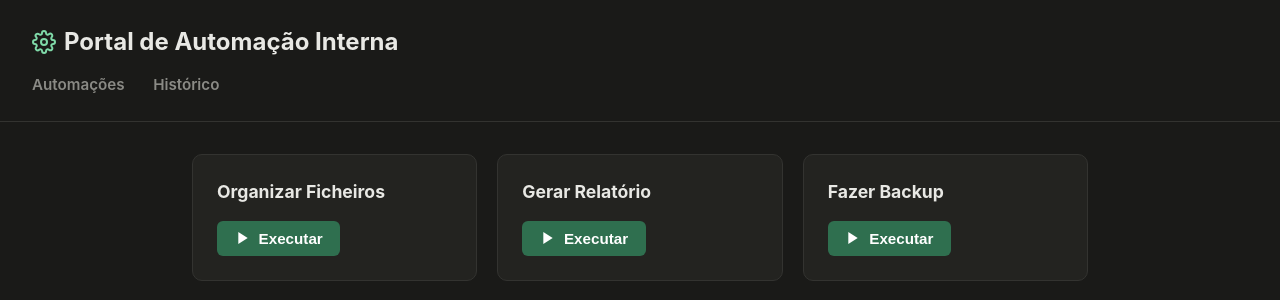
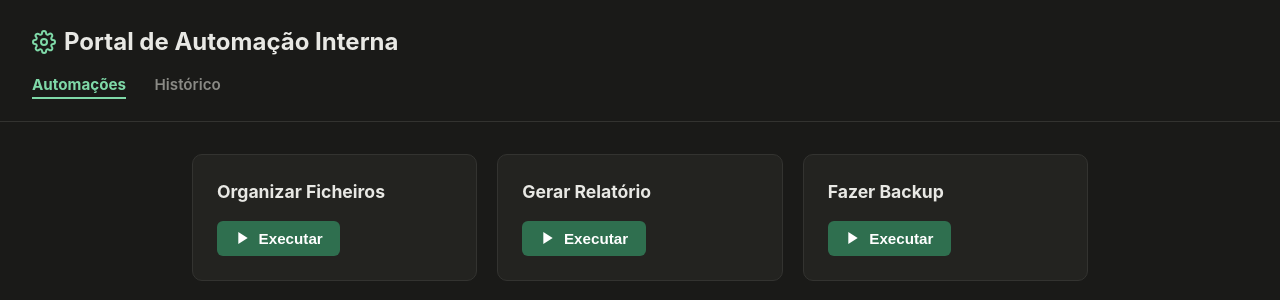
Before and after one commit to elisamanuel-on/portal-automacao-interna, a FastAPI app: page / in a window 1280 px wide. Shown: the top 300 px of the page. Run offline with FastAPI, Linux system fonts and the light colour scheme.

Commit message:
Destaca a pagina atual no menu de navegacao

```diff
--- a/static/style.css
+++ b/static/style.css
@@ -160,3 +160,11 @@ tr:last-child td {
     color: var(--text-muted);
     line-height: 1.5;
 }
+
+
+nav a.active {
+    color: var(--accent);
+    font-weight: 700;
+    border-bottom: 2px solid var(--accent);
+    padding-bottom: 0.2rem;
+}
--- a/templates/base.html
+++ b/templates/base.html
@@ -13,8 +13,8 @@
             Portal de Automação Interna
         </h1>
         <nav>
-            <a href="/">Automações</a>
-            <a href="/historico">Histórico</a>
+            <a href="/" class="{{ 'active' if request.url.path == '/' else '' }}">Automações</a>
+            <a href="/historico" class="{{ 'active' if request.url.path == '/historico' else '' }}">Histórico</a>
         </nav>
     </header>
     <main>
```
